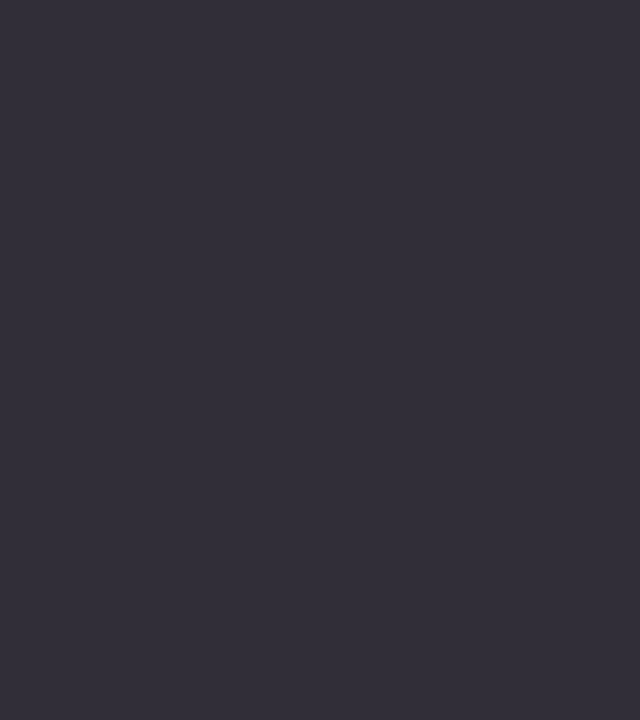
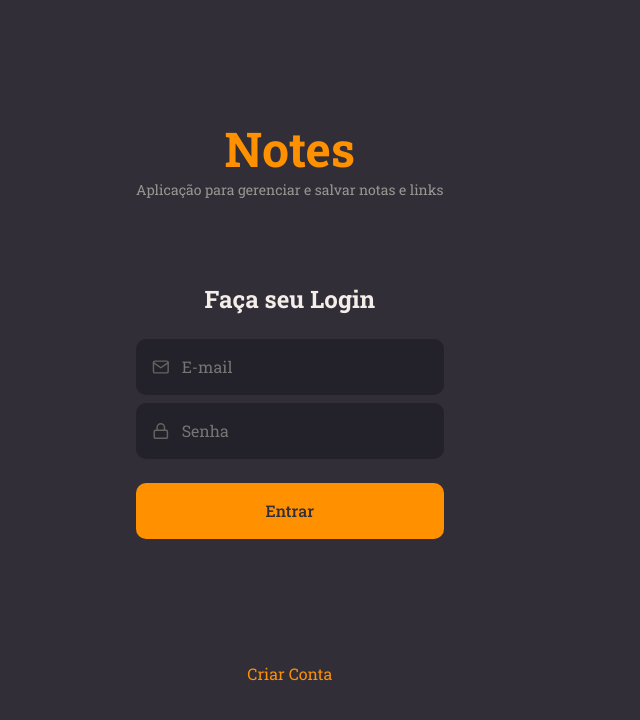
Before and after one commit to rodfrutuoso/Notes, a React (Vite) app: page / in a window 1280 px wide. Shown: the top 720 px of the page, without its empty margins (0-640 px from the left). Built offline with nearby package versions, Linux system fonts and the light colour scheme.

Commit message:
finalizada página de login

```diff
--- a/src/pages/SignIn/index.jsx
+++ b/src/pages/SignIn/index.jsx
@@ -1,10 +1,31 @@
-import { Container} from "./styles";
-
+import { Container, Form } from "./styles";
+import { Input } from "../../components/Input"
+import { FiLogIn, FiMail, FiLock } from "react-icons/fi"
+import { Button } from "../../components/Button"
 
 export function SignIn() {
   return (
     <Container>
+      <Form>
+        <h1>Notes</h1>
+        <p>Aplicação para gerenciar e salvar notas e links</p>
+        <h2>Faça seu Login</h2>
+        <Input
+          Placeholder="E-mail"
+          type="text"
+          icon={FiMail}
+        />
+        <Input
+          Placeholder="Senha"
+          type="password"
+          icon={FiLock}
+        />
+        <Button title="Entrar"/>
 
+        <a href="#">
+          Criar Conta
+        </a>
+      </Form>
     </Container>
   );
 }
--- a/src/pages/SignIn/styles.js
+++ b/src/pages/SignIn/styles.js
@@ -5,3 +5,34 @@
     display: flex;
     align-items: stretch;
 `
+
+export const Form = styled.form`
+    padding: 0 136px;
+    display: flex;
+    flex-direction: column;
+    justify-content: center;
+    align-items: center;
+    text-align: center;
+
+    >h1{
+        font-size: 48px;
+        color: ${({ theme }) => theme.COLORS.ORANGE};
+    }
+
+    >h2{
+        font-size: 24px;
+        margin-top: 84px;
+        margin-bottom: 24px;
+
+    }
+
+    >p{
+        font-size: 14px;
+        color: ${({ theme }) => theme.COLORS.GRAY_100};;
+    }
+
+    >a{
+        margin-top: 124px;
+        color: ${({ theme }) => theme.COLORS.ORANGE}
+    }
+`
```
